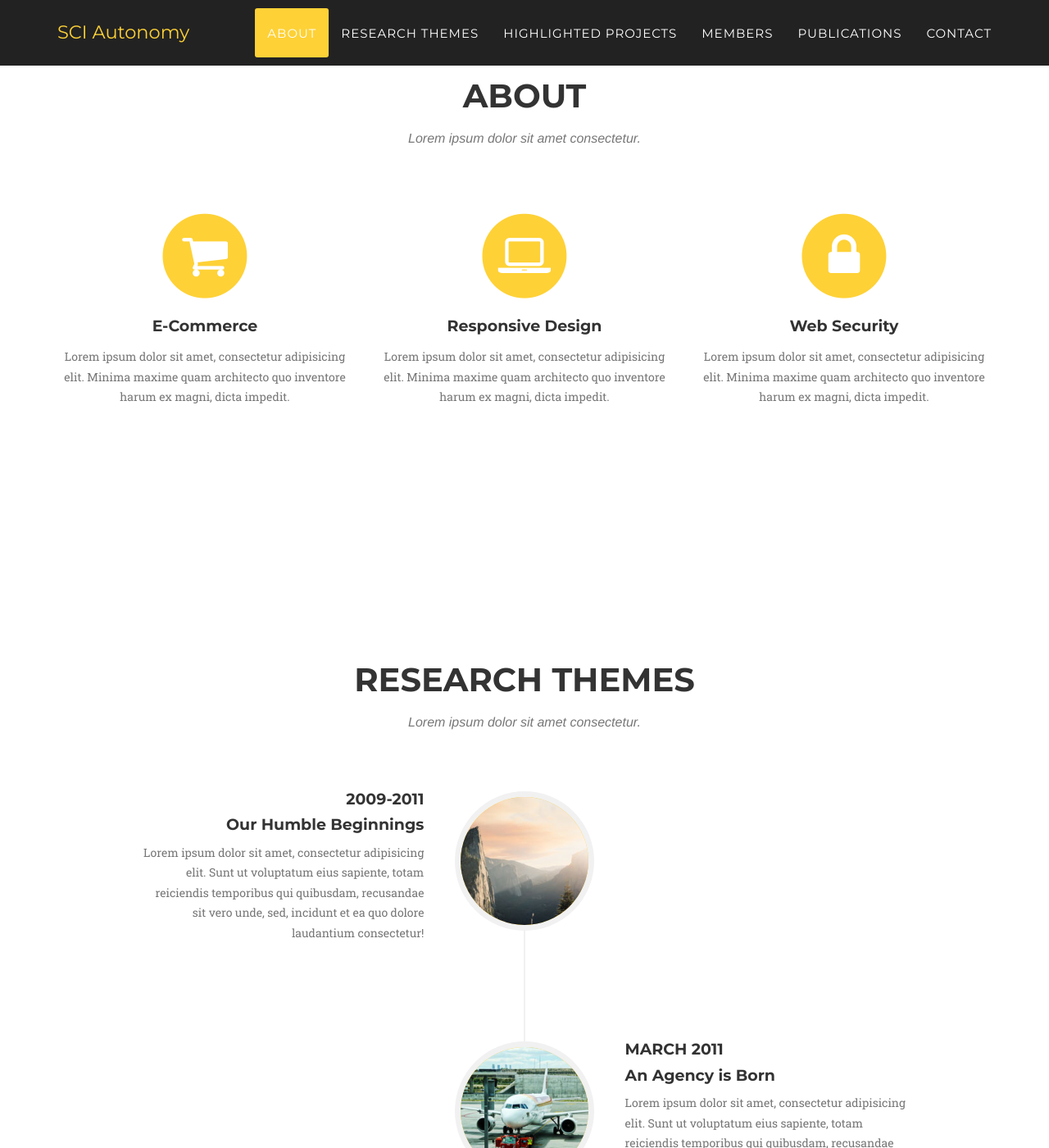
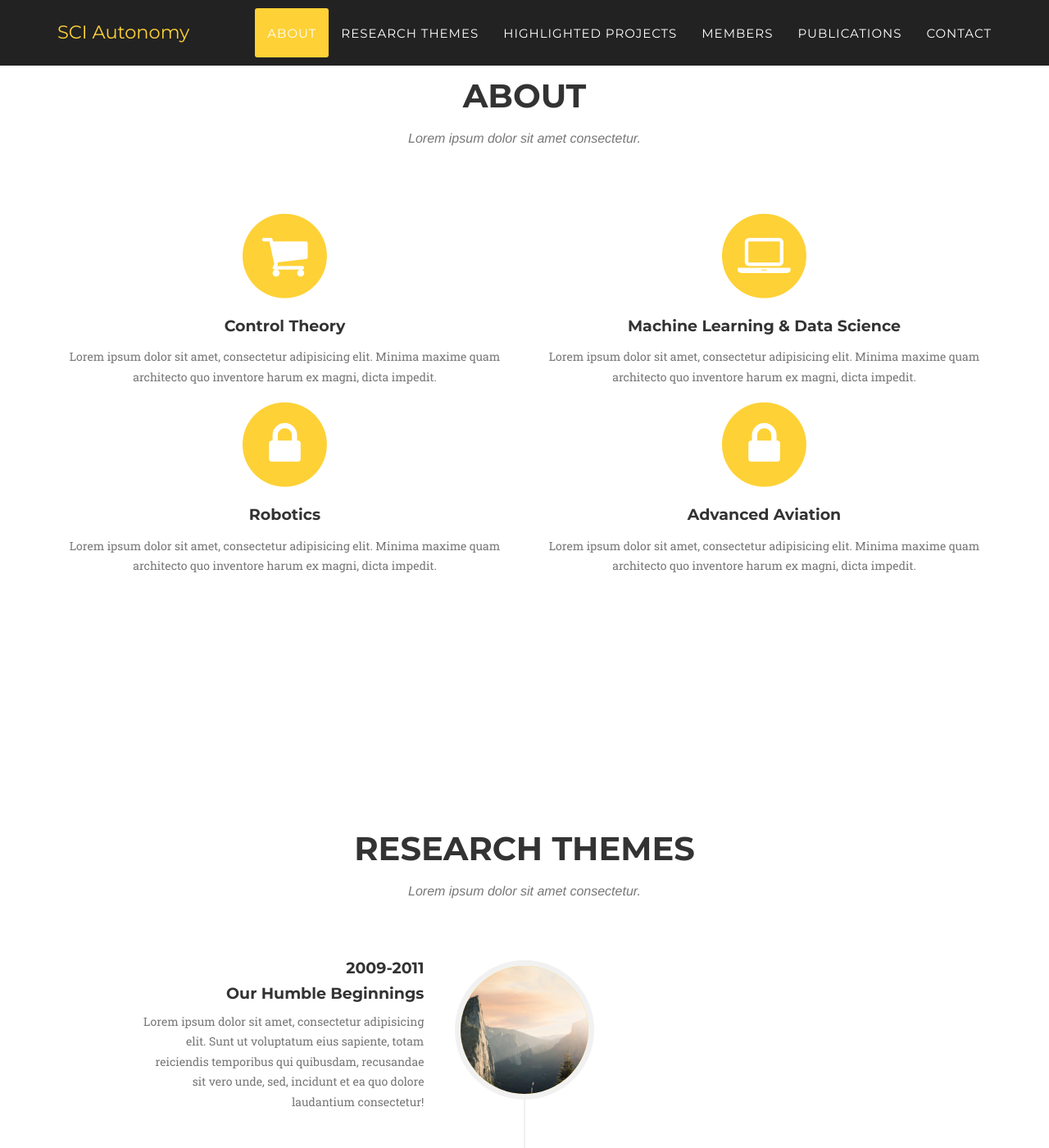
Before and after one commit to ChoiJangho/sci_autonomy_lab_website, a Jekyll site: the page built from index.html, in a window 1280 px wide and 1400 px high, scrolled down 745 px. Shown: the whole window at 82% size. Built offline with Jekyll 4.4.1, drawn with Linux system fonts in a browser that asks for light colours; some web fonts are replaced.

Commit message:
about: change layout to 2x2

```diff
--- a/_includes/about.html
+++ b/_includes/about.html
@@ -7,28 +7,36 @@
                 </div>
             </div>
             <div class="row text-center">
-                <div class="col-md-4">
+                <div class="col-md-6">
                     <span class="fa-stack fa-4x">
                         <i class="fa fa-circle fa-stack-2x text-primary"></i>
                         <i class="fa fa-shopping-cart fa-stack-1x fa-inverse"></i>
                     </span>
-                    <h4 class="service-heading">E-Commerce</h4>
+                    <h4 class="about-heading">Control Theory</h4>
                     <p class="text-muted">Lorem ipsum dolor sit amet, consectetur adipisicing elit. Minima maxime quam architecto quo inventore harum ex magni, dicta impedit.</p>
                 </div>
-                <div class="col-md-4">
+                <div class="col-md-6">
                     <span class="fa-stack fa-4x">
                         <i class="fa fa-circle fa-stack-2x text-primary"></i>
                         <i class="fa fa-laptop fa-stack-1x fa-inverse"></i>
                     </span>
-                    <h4 class="service-heading">Responsive Design</h4>
+                    <h4 class="about-heading">Machine Learning & Data Science</h4>
                     <p class="text-muted">Lorem ipsum dolor sit amet, consectetur adipisicing elit. Minima maxime quam architecto quo inventore harum ex magni, dicta impedit.</p>
                 </div>
-                <div class="col-md-4">
+                <div class="col-md-6">
                     <span class="fa-stack fa-4x">
                         <i class="fa fa-circle fa-stack-2x text-primary"></i>
                         <i class="fa fa-lock fa-stack-1x fa-inverse"></i>
                     </span>
-                    <h4 class="service-heading">Web Security</h4>
+                    <h4 class="about-heading">Robotics</h4>
+                    <p class="text-muted">Lorem ipsum dolor sit amet, consectetur adipisicing elit. Minima maxime quam architecto quo inventore harum ex magni, dicta impedit.</p>
+                </div>
+                <div class="col-md-6">
+                    <span class="fa-stack fa-4x">
+                        <i class="fa fa-circle fa-stack-2x text-primary"></i>
+                        <i class="fa fa-lock fa-stack-1x fa-inverse"></i>
+                    </span>
+                    <h4 class="about-heading">Advanced Aviation</h4>
                     <p class="text-muted">Lorem ipsum dolor sit amet, consectetur adipisicing elit. Minima maxime quam architecto quo inventore harum ex magni, dicta impedit.</p>
                 </div>
             </div>
--- a/_includes/css/agency.css
+++ b/_includes/css/agency.css
@@ -349,7 +349,7 @@ section h3.section-subheading {
     }
 }
 
-.service-heading {
+.about-heading {
     margin: 15px 0;
     text-transform: none;
 }
```
